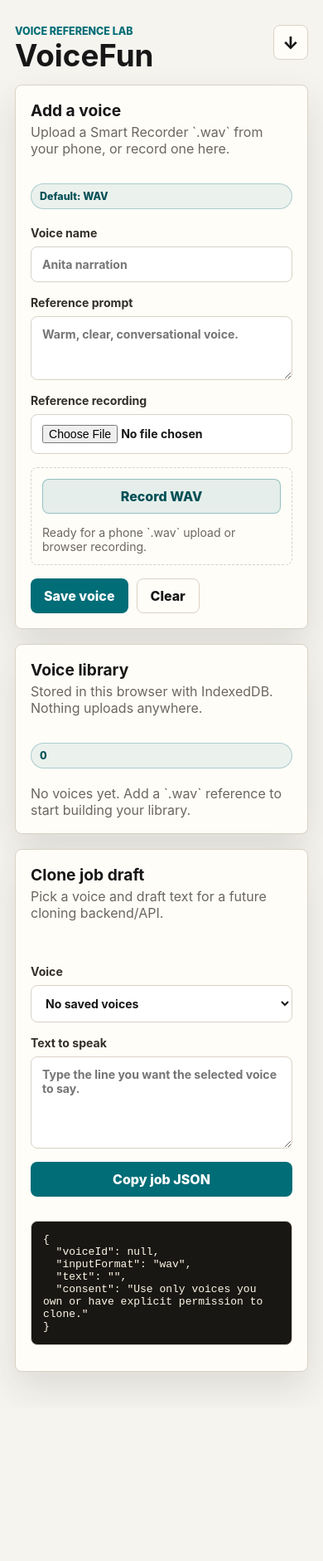
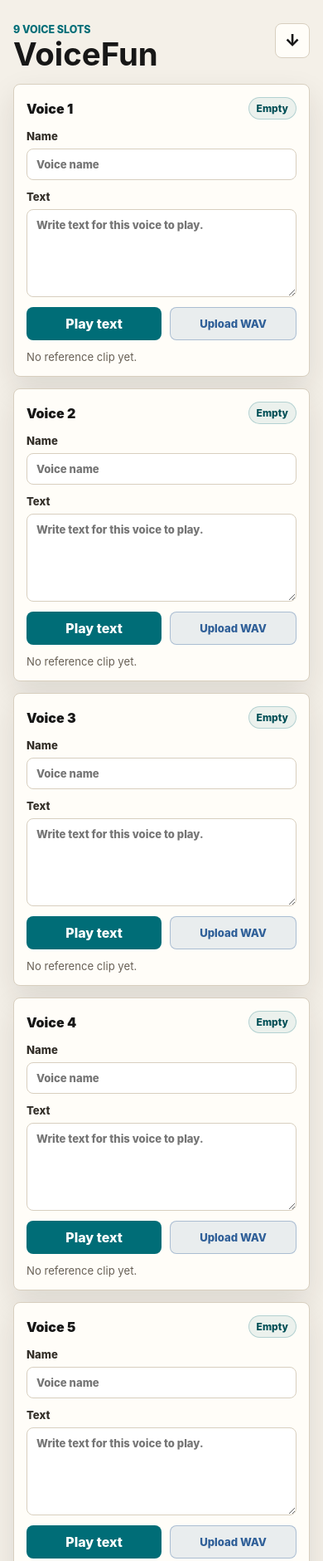
Before and after one commit to patruff/voicefun, a plain HTML site: page index.html in a window 390 px wide. Shown: the top 1881 px of the page at 83% size. Before the commit the page ends 1697 px from the top, so only its background shows below. Drawn offline with Linux system fonts and the light colour scheme.

Commit message:
Convert app to nine voice slots

```diff
--- a/app.js
+++ b/app.js
@@ -1,38 +1,23 @@
 const DB_NAME = "voicefun";
 const DB_VERSION = 1;
 const STORE = "voices";
+const SLOT_COUNT = 9;
 
-const form = document.querySelector("#voiceForm");
-const voiceName = document.querySelector("#voiceName");
-const voicePrompt = document.querySelector("#voicePrompt");
-const voiceFile = document.querySelector("#voiceFile");
-const recordButton = document.querySelector("#recordButton");
-const recordStatus = document.querySelector("#recordStatus");
-const clearForm = document.querySelector("#clearForm");
-const voiceList = document.querySelector("#voiceList");
-const voiceCount = document.querySelector("#voiceCount");
-const cloneVoice = document.querySelector("#cloneVoice");
-const cloneText = document.querySelector("#cloneText");
-const copyJob = document.querySelector("#copyJob");
-const jobPreview = document.querySelector("#jobPreview");
+const board = document.querySelector("#voiceBoard");
+const template = document.querySelector("#voiceSlotTemplate");
 const exportJson = document.querySelector("#exportJson");
-const template = document.querySelector("#voiceCardTemplate");
 
 let db;
-let audioContext;
-let audioSource;
-let audioProcessor;
-let recordingStream;
-let recordingBuffers = [];
-let recordingLength = 0;
-let isRecording = false;
+let slots = [];
 
 function openDb() {
   return new Promise((resolve, reject) => {
     const request = indexedDB.open(DB_NAME, DB_VERSION);
 
     request.onupgradeneeded = () => {
+      if (!request.result.objectStoreNames.contains(STORE)) {
         request.result.createObjectStore(STORE, { keyPath: "id" });
+      }
     };
 
     request.onsuccess = () => resolve(request.result);
@@ -40,254 +25,212 @@ function openDb() {
   });
 }
 
-function transaction(mode = "readonly") {
+function store(mode = "readonly") {
   return db.transaction(STORE, mode).objectStore(STORE);
 }
 
-function getAllVoices() {
+function getVoice(id) {
   return new Promise((resolve, reject) => {
-    const request = transaction().getAll();
-    request.onsuccess = () => resolve(request.result.sort((a, b) => b.createdAt - a.createdAt));
+    const request = store().get(id);
+    request.onsuccess = () => resolve(request.result);
     request.onerror = () => reject(request.error);
   });
 }
 
-function saveVoice(voice) {
+function saveVoice(slot) {
   return new Promise((resolve, reject) => {
-    const request = transaction("readwrite").put(voice);
+    const request = store("readwrite").put(slot);
     request.onsuccess = () => resolve();
     request.onerror = () => reject(request.error);
   });
 }
 
-function deleteVoice(id) {
+function getAllVoices() {
   return new Promise((resolve, reject) => {
-    const request = transaction("readwrite").delete(id);
-    request.onsuccess = () => resolve();
+    const request = store().getAll();
+    request.onsuccess = () => resolve(request.result);
     request.onerror = () => reject(request.error);
   });
 }
 
 function bytesToSize(bytes) {
+  if (!bytes) return "0 B";
   if (bytes < 1024) return `${bytes} B`;
   if (bytes < 1024 * 1024) return `${(bytes / 1024).toFixed(1)} KB`;
   return `${(bytes / 1024 / 1024).toFixed(1)} MB`;
 }
 
-function sanitizeFilename(name) {
-  return name.trim().toLowerCase().replace(/[^a-z0-9]+/g, "-").replace(/(^-|-$)/g, "") || "voice";
+function slotId(index) {
+  return `slot-${index}`;
 }
 
-function renderJob() {
-  const selected = cloneVoice.value;
-  const payload = {
-    voiceId: selected || null,
-    inputFormat: "wav",
-    text: cloneText.value.trim(),
-    consent: "Use only voices you own or have explicit permission to clone."
+function defaultSlot(index) {
+  return {
+    id: slotId(index),
+    index,
+    name: "",
+    text: "",
+    fileName: "",
+    blob: null,
+    updatedAt: Date.now()
   };
-
-  jobPreview.textContent = JSON.stringify(payload, null, 2);
 }
 
-async function renderVoices() {
-  const voices = await getAllVoices();
-  voiceList.textContent = "";
-  cloneVoice.textContent = "";
-  voiceCount.textContent = String(voices.length);
+function isWav(file) {
+  return file.name.toLowerCase().endsWith(".wav") || file.type === "audio/wav" || file.type === "audio/x-wav";
+}
 
-  if (!voices.length) {
-    const empty = document.createElement("p");
-    empty.className = "voice-notes";
-    empty.textContent = "No voices yet. Add a `.wav` reference to start building your library.";
-    voiceList.append(empty);
+function getSpeechVoice(index) {
+  const voices = window.speechSynthesis.getVoices();
+  return voices[index % voices.length] || null;
+}
 
-    const option = new Option("No saved voices", "");
-    cloneVoice.append(option);
-    renderJob();
+async function persistField(index, updates) {
+  slots[index] = {
+    ...slots[index],
+    ...updates,
+    updatedAt: Date.now()
+  };
+  await saveVoice(slots[index]);
+}
+
+function stopSpeech() {
+  if ("speechSynthesis" in window) {
+    window.speechSynthesis.cancel();
+  }
+}
+
+function playSlot(index) {
+  const slot = slots[index];
+  const text = slot.text.trim();
+
+  if (!("speechSynthesis" in window)) {
+    window.alert("This browser does not support text playback.");
     return;
   }
 
-  for (const voice of voices) {
-    const card = template.content.cloneNode(true);
-    const audioUrl = URL.createObjectURL(voice.blob);
-    card.querySelector("h3").textContent = voice.name;
-    card.querySelector(".voice-meta").textContent = `${voice.fileName} · ${bytesToSize(voice.blob.size)}`;
-    card.querySelector(".voice-notes").textContent = voice.prompt || "No prompt notes yet.";
-    card.querySelector("audio").src = audioUrl;
-    card.querySelector(".delete-button").addEventListener("click", async () => {
-      URL.revokeObjectURL(audioUrl);
-      await deleteVoice(voice.id);
-      await renderVoices();
-    });
-    voiceList.append(card);
-
-    cloneVoice.append(new Option(voice.name, voice.id));
+  if (!text) {
+    window.alert("Write some text in this voice slot first.");
+    return;
   }
 
-  renderJob();
+  stopSpeech();
+  const utterance = new SpeechSynthesisUtterance(text);
+  const voice = getSpeechVoice(index);
+  if (voice) utterance.voice = voice;
+  utterance.rate = 1;
+  utterance.pitch = 1;
+  window.speechSynthesis.speak(utterance);
 }
 
-function blobToWavFile(blob, fallbackName) {
-  const fileName = `${sanitizeFilename(fallbackName)}.wav`;
-  return new File([blob], fileName, { type: "audio/wav" });
+function renderSlot(slot) {
+  const fragment = template.content.cloneNode(true);
+  const article = fragment.querySelector(".voice-slot");
+  const number = fragment.querySelector(".slot-number");
+  const status = fragment.querySelector(".slot-status");
+  const nameInput = fragment.querySelector(".voice-name");
+  const textInput = fragment.querySelector(".voice-text");
+  const fileInput = fragment.querySelector(".voice-file");
+  const playButton = fragment.querySelector(".play-button");
+  const audio = fragment.querySelector(".reference-audio");
+  const meta = fragment.querySelector(".reference-meta");
+
+  article.dataset.slot = String(slot.index + 1);
+  number.textContent = `Voice ${slot.index + 1}`;
+  nameInput.value = slot.name;
+  textInput.value = slot.text;
+  status.textContent = slot.blob ? "Reference ready" : "Empty";
+
+  if (slot.blob) {
+    audio.src = URL.createObjectURL(slot.blob);
+    audio.hidden = false;
+    meta.textContent = `${slot.fileName} · ${bytesToSize(slot.blob.size)}`;
+  } else {
+    audio.hidden = true;
   }
 
-function encodeWav(buffers, sampleRate) {
-  const samples = new Float32Array(recordingLength);
-  let offset = 0;
+  nameInput.addEventListener("change", () => {
+    persistField(slot.index, { name: nameInput.value.trim() });
+  });
 
-  for (const buffer of buffers) {
-    samples.set(buffer, offset);
-    offset += buffer.length;
+  textInput.addEventListener("input", () => {
+    persistField(slot.index, { text: textInput.value });
+  });
+
+  fileInput.addEventListener("change", async () => {
+    const file = fileInput.files[0];
+    if (!file) return;
+
+    if (!isWav(file)) {
+      meta.textContent = "Use a `.wav` reference clip for this slot.";
+      fileInput.value = "";
+      return;
     }
 
-  const dataSize = samples.length * 2;
-  const arrayBuffer = new ArrayBuffer(44 + dataSize);
-  const view = new DataView(arrayBuffer);
+    await persistField(slot.index, {
+      fileName: file.name,
+      blob: file
+    });
 
-  function writeString(position, value) {
-    for (let i = 0; i < value.length; i += 1) {
-      view.setUint8(position + i, value.charCodeAt(i));
+    status.textContent = "Reference ready";
+    audio.src = URL.createObjectURL(file);
+    audio.hidden = false;
+    meta.textContent = `${file.name} · ${bytesToSize(file.size)}`;
+  });
+
+  playButton.addEventListener("click", () => playSlot(slot.index));
+
+  return fragment;
+}
+
+async function renderBoard() {
+  board.textContent = "";
+  slots = [];
+
+  for (let index = 0; index < SLOT_COUNT; index += 1) {
+    const saved = await getVoice(slotId(index));
+    const slot = {
+      ...defaultSlot(index),
+      ...saved,
+      id: slotId(index),
+      index
+    };
+    slots.push(slot);
+    board.append(renderSlot(slot));
   }
 }
 
-  writeString(0, "RIFF");
-  view.setUint32(4, 36 + dataSize, true);
-  writeString(8, "WAVE");
-  writeString(12, "fmt ");
-  view.setUint32(16, 16, true);
-  view.setUint16(20, 1, true);
-  view.setUint16(22, 1, true);
-  view.setUint32(24, sampleRate, true);
-  view.setUint32(28, sampleRate * 2, true);
-  view.setUint16(32, 2, true);
-  view.setUint16(34, 16, true);
-  writeString(36, "data");
-  view.setUint32(40, dataSize, true);
-
-  let index = 44;
-  for (const sample of samples) {
-    const clamped = Math.max(-1, Math.min(1, sample));
-    view.setInt16(index, clamped < 0 ? clamped * 0x8000 : clamped * 0x7fff, true);
-    index += 2;
-  }
-
-  return new Blob([view], { type: "audio/wav" });
-}
-
-async function startRecording() {
-  recordingStream = await navigator.mediaDevices.getUserMedia({ audio: true });
-  audioContext = new AudioContext();
-  audioSource = audioContext.createMediaStreamSource(recordingStream);
-  audioProcessor = audioContext.createScriptProcessor(4096, 1, 1);
-  recordingBuffers = [];
-  recordingLength = 0;
-
-  audioProcessor.onaudioprocess = (event) => {
-    if (!isRecording) return;
-    const channel = event.inputBuffer.getChannelData(0);
-    recordingBuffers.push(new Float32Array(channel));
-    recordingLength += channel.length;
-  };
-
-  audioSource.connect(audioProcessor);
-  audioProcessor.connect(audioContext.destination);
-  isRecording = true;
-  recordButton.textContent = "Stop";
-  recordStatus.textContent = "Recording...";
-}
-
-async function stopRecording() {
-  isRecording = false;
-  audioProcessor?.disconnect();
-  audioSource?.disconnect();
-  recordingStream?.getTracks().forEach((track) => track.stop());
-
-  const wavBlob = encodeWav(recordingBuffers, audioContext.sampleRate);
-  await audioContext.close();
-  const file = blobToWavFile(wavBlob, voiceName.value || "browser-recording");
-  const transfer = new DataTransfer();
-  transfer.items.add(file);
-  voiceFile.files = transfer.files;
-  recordStatus.textContent = "Recording captured as WAV.";
-  recordButton.textContent = "Record WAV";
-}
-
-recordButton.addEventListener("click", async () => {
-  try {
-    if (isRecording) {
-      await stopRecording();
-      return;
-    }
-    await startRecording();
-  } catch (error) {
-    recordStatus.textContent = `Microphone unavailable: ${error.message}`;
-  }
-});
-
-form.addEventListener("submit", async (event) => {
-  event.preventDefault();
-  const file = voiceFile.files[0];
-
-  if (!file) return;
-  if (!file.name.toLowerCase().endsWith(".wav") && file.type !== "audio/wav") {
-    recordStatus.textContent = "Please use a `.wav` reference recording.";
-    return;
-  }
-
-  await saveVoice({
-    id: crypto.randomUUID(),
-    name: voiceName.value.trim(),
-    prompt: voicePrompt.value.trim(),
-    fileName: file.name,
-    blob: file,
-    createdAt: Date.now()
-  });
-
-  form.reset();
-  recordStatus.textContent = "Voice saved locally.";
-  await renderVoices();
-});
-
-clearForm.addEventListener("click", () => {
-  form.reset();
-  recordStatus.textContent = "Ready for a phone `.wav` upload or browser recording.";
-});
-
-cloneVoice.addEventListener("change", renderJob);
-cloneText.addEventListener("input", renderJob);
-
-copyJob.addEventListener("click", async () => {
-  await navigator.clipboard.writeText(jobPreview.textContent);
-  copyJob.textContent = "Copied";
-  setTimeout(() => {
-    copyJob.textContent = "Copy job JSON";
-  }, 1200);
-});
-
 exportJson.addEventListener("click", async () => {
   const voices = await getAllVoices();
-  const manifest = voices.map(({ blob, ...voice }) => ({
+  const manifest = voices
+    .filter((voice) => voice.id.startsWith("slot-"))
+    .sort((a, b) => a.index - b.index)
+    .map(({ blob, ...voice }) => ({
       ...voice,
-    size: blob.size,
-    type: blob.type || "audio/wav"
+      hasReference: Boolean(blob),
+      referenceSize: blob?.size || 0,
+      referenceType: blob?.type || "audio/wav"
     }));
-  const blob = new Blob([JSON.stringify({ app: "VoiceFun", voices: manifest }, null, 2)], {
+
+  const blob = new Blob([JSON.stringify({ app: "VoiceFun", maxVoices: SLOT_COUNT, voices: manifest }, null, 2)], {
     type: "application/json"
   });
   const link = document.createElement("a");
   link.href = URL.createObjectURL(blob);
-  link.download = "voicefun-library.json";
+  link.download = "voicefun-board.json";
   link.click();
   URL.revokeObjectURL(link.href);
 });
 
+if ("speechSynthesis" in window) {
+  window.speechSynthesis.addEventListener?.("voiceschanged", () => {});
+}
+
 openDb()
   .then((database) => {
     db = database;
-    return renderVoices();
+    return renderBoard();
   })
   .catch((error) => {
-    document.body.innerHTML = `<main class="panel"><h1>VoiceFun</h1><p>Could not open local storage: ${error.message}</p></main>`;
+    document.body.innerHTML = `<main class="error-panel"><h1>VoiceFun</h1><p>Could not open local storage: ${error.message}</p></main>`;
   });
--- a/index.html
+++ b/index.html
@@ -4,108 +4,50 @@
     <meta charset="utf-8">
     <meta name="viewport" content="width=device-width, initial-scale=1">
     <title>VoiceFun</title>
-    <meta name="description" content="A local-first voice reference manager for voice cloning experiments.">
+    <meta name="description" content="A 3 x 3 voice board for WAV reference clips and text playback.">
     <link rel="stylesheet" href="styles.css">
   </head>
   <body>
     <header class="app-header">
       <div>
-        <p class="eyebrow">Voice reference lab</p>
+        <p class="eyebrow">9 voice slots</p>
         <h1>VoiceFun</h1>
       </div>
-      <button class="icon-button" id="exportJson" type="button" title="Export voice library">
+      <button class="icon-button" id="exportJson" type="button" title="Export voice board">
         <span aria-hidden="true">↓</span>
-        <span class="sr-only">Export voice library</span>
+        <span class="sr-only">Export voice board</span>
       </button>
     </header>
 
-    <main class="app-shell">
-      <section class="panel composer" aria-labelledby="add-voice-title">
-        <div class="panel-heading">
-          <div>
-            <h2 id="add-voice-title">Add a voice</h2>
-            <p>Upload a Smart Recorder `.wav` from your phone, or record one here.</p>
-          </div>
-          <span class="format-pill">Default: WAV</span>
-        </div>
+    <main class="voice-board" id="voiceBoard" aria-live="polite"></main>
 
-        <form id="voiceForm" class="voice-form">
-          <label>
-            Voice name
-            <input id="voiceName" name="voiceName" type="text" placeholder="Anita narration" autocomplete="off" required>
-          </label>
-
-          <label>
-            Reference prompt
-            <textarea id="voicePrompt" name="voicePrompt" rows="3" placeholder="Warm, clear, conversational voice."></textarea>
-          </label>
-
-          <label>
-            Reference recording
-            <input id="voiceFile" name="voiceFile" type="file" accept=".wav,audio/wav,audio/x-wav" required>
-          </label>
-
-          <div class="recorder">
-            <button id="recordButton" class="secondary-button" type="button">Record WAV</button>
-            <p id="recordStatus">Ready for a phone `.wav` upload or browser recording.</p>
-          </div>
-
-          <div class="form-actions">
-            <button class="primary-button" type="submit">Save voice</button>
-            <button class="ghost-button" id="clearForm" type="button">Clear</button>
-          </div>
-        </form>
-      </section>
-
-      <section class="panel" aria-labelledby="library-title">
-        <div class="panel-heading">
-          <div>
-            <h2 id="library-title">Voice library</h2>
-            <p>Stored in this browser with IndexedDB. Nothing uploads anywhere.</p>
-          </div>
-          <span id="voiceCount" class="count-badge">0</span>
-        </div>
-
-        <div id="voiceList" class="voice-list" aria-live="polite"></div>
-      </section>
-
-      <section class="panel output-panel" aria-labelledby="clone-title">
-        <div class="panel-heading">
-          <div>
-            <h2 id="clone-title">Clone job draft</h2>
-            <p>Pick a voice and draft text for a future cloning backend/API.</p>
-          </div>
+    <template id="voiceSlotTemplate">
+      <article class="voice-slot">
+        <div class="slot-topline">
+          <span class="slot-number"></span>
+          <span class="slot-status">Empty</span>
         </div>
 
         <label>
-          Voice
-          <select id="cloneVoice"></select>
+          Name
+          <input class="voice-name" type="text" placeholder="Voice name" autocomplete="off">
         </label>
 
         <label>
-          Text to speak
-          <textarea id="cloneText" rows="5" placeholder="Type the line you want the selected voice to say."></textarea>
+          Text
+          <textarea class="voice-text" rows="4" placeholder="Write text for this voice to play."></textarea>
         </label>
 
-        <button class="primary-button" id="copyJob" type="button">Copy job JSON</button>
-        <pre id="jobPreview" aria-live="polite">{}</pre>
-      </section>
-    </main>
+        <div class="slot-actions">
+          <button class="primary-button play-button" type="button">Play text</button>
+          <label class="upload-button">
+            Upload WAV
+            <input class="voice-file" type="file" accept=".wav,audio/wav,audio/x-wav">
+          </label>
+        </div>
 
-    <template id="voiceCardTemplate">
-      <article class="voice-card">
-        <div class="voice-card-header">
-          <div>
-            <h3></h3>
-            <p class="voice-meta"></p>
-          </div>
-          <button class="icon-button delete-button" type="button" title="Delete voice">
-            <span aria-hidden="true">×</span>
-            <span class="sr-only">Delete voice</span>
-          </button>
-        </div>
-        <p class="voice-notes"></p>
-        <audio controls preload="metadata"></audio>
+        <audio class="reference-audio" controls preload="metadata"></audio>
+        <p class="reference-meta">No reference clip yet.</p>
       </article>
     </template>
 
--- a/styles.css
+++ b/styles.css
@@ -1,15 +1,15 @@
 :root {
   color-scheme: light;
-  --bg: #f6f4ef;
+  --bg: #f4f0e8;
   --ink: #171717;
-  --muted: #6b665f;
+  --muted: #686056;
   --panel: #fffdf8;
-  --line: #d9d2c5;
+  --line: #d8cfbf;
   --accent: #006d77;
   --accent-strong: #004f56;
+  --blue: #2f5f98;
   --rose: #b23a48;
-  --gold: #e0a100;
-  --shadow: 0 18px 45px rgba(35, 31, 25, 0.12);
+  --shadow: 0 14px 36px rgba(35, 31, 25, 0.11);
 }
 
 * {
@@ -26,7 +26,6 @@ body {
 
 button,
 input,
-select,
 textarea {
   font: inherit;
 }
@@ -35,178 +34,146 @@ textarea {
   display: flex;
   align-items: center;
   justify-content: space-between;
-  gap: 24px;
-  padding: 30px clamp(18px, 4vw, 52px) 18px;
+  gap: 20px;
+  padding: 28px clamp(16px, 4vw, 42px) 18px;
 }
 
 .eyebrow {
   margin: 0 0 5px;
   color: var(--accent);
   font-size: 0.78rem;
-  font-weight: 800;
+  font-weight: 850;
   text-transform: uppercase;
 }
 
 h1,
-h2,
-h3,
 p {
   margin-top: 0;
 }
 
 h1 {
   margin-bottom: 0;
-  font-size: clamp(2.3rem, 5vw, 4.7rem);
+  font-size: clamp(2.4rem, 5vw, 4.5rem);
   line-height: 0.92;
 }
 
-h2 {
-  margin-bottom: 4px;
-  font-size: 1.2rem;
+.voice-board {
+  display: grid;
+  grid-template-columns: repeat(3, minmax(0, 1fr));
+  gap: 14px;
+  padding: 0 clamp(16px, 4vw, 42px) 42px;
 }
 
-h3 {
-  margin-bottom: 2px;
-  font-size: 1rem;
-}
-
-.app-shell {
-  display: grid;
-  grid-template-columns: minmax(280px, 0.95fr) minmax(320px, 1.25fr);
-  gap: 18px;
-  padding: 0 clamp(18px, 4vw, 52px) 44px;
-}
-
-.panel {
+.voice-slot,
+.error-panel {
   min-width: 0;
   border: 1px solid var(--line);
   border-radius: 8px;
   background: var(--panel);
   box-shadow: var(--shadow);
-  padding: clamp(18px, 3vw, 26px);
+  padding: 15px;
 }
 
-.composer {
-  grid-row: span 2;
+.voice-slot {
+  display: grid;
+  gap: 12px;
 }
 
-.panel-heading {
+.slot-topline,
+.slot-actions {
   display: flex;
-  align-items: flex-start;
+  align-items: center;
   justify-content: space-between;
-  gap: 16px;
-  margin-bottom: 20px;
+  gap: 10px;
 }
 
-.panel-heading p,
-.voice-meta,
-.voice-notes,
-#recordStatus {
-  color: var(--muted);
+.slot-number {
+  color: var(--ink);
+  font-weight: 900;
 }
 
-.format-pill,
-.count-badge {
-  flex: 0 0 auto;
-  border: 1px solid rgba(0, 109, 119, 0.28);
+.slot-status {
+  border: 1px solid rgba(0, 109, 119, 0.24);
   border-radius: 999px;
+  background: rgba(0, 109, 119, 0.08);
   color: var(--accent-strong);
-  background: rgba(0, 109, 119, 0.08);
-  padding: 7px 10px;
-  font-size: 0.78rem;
-  font-weight: 800;
-}
-
-.voice-form,
-.output-panel {
-  display: grid;
-  gap: 16px;
+  padding: 5px 9px;
+  font-size: 0.75rem;
+  font-weight: 850;
 }
 
 label {
   display: grid;
-  gap: 8px;
+  gap: 7px;
   color: #332f29;
-  font-size: 0.88rem;
-  font-weight: 750;
+  font-size: 0.82rem;
+  font-weight: 800;
 }
 
 input,
-select,
 textarea {
   width: 100%;
   border: 1px solid var(--line);
   border-radius: 8px;
   background: #fff;
   color: var(--ink);
-  padding: 12px 13px;
+  padding: 10px 11px;
 }
 
 textarea {
+  min-height: 106px;
   resize: vertical;
 }
 
 input:focus,
-select:focus,
 textarea:focus,
-button:focus-visible {
+button:focus-visible,
+.upload-button:focus-within {
   outline: 3px solid rgba(0, 109, 119, 0.2);
   outline-offset: 2px;
 }
 
-.recorder {
-  display: flex;
-  align-items: center;
-  gap: 14px;
-  padding: 13px;
-  border: 1px dashed var(--line);
-  border-radius: 8px;
-}
-
-#recordStatus {
-  margin: 0;
-  font-size: 0.88rem;
-}
-
-.form-actions {
-  display: flex;
-  flex-wrap: wrap;
-  gap: 10px;
-}
-
-button {
-  min-height: 42px;
-  border: 0;
+button,
+.upload-button {
+  min-height: 40px;
   border-radius: 8px;
   cursor: pointer;
   font-weight: 850;
 }
 
-.primary-button,
-.secondary-button,
-.ghost-button {
-  padding: 0 16px;
+button {
+  border: 0;
 }
 
 .primary-button {
+  flex: 1 1 130px;
   background: var(--accent);
   color: #fff;
+  padding: 0 14px;
 }
 
 .primary-button:hover {
   background: var(--accent-strong);
 }
 
-.secondary-button {
-  border: 1px solid rgba(0, 109, 119, 0.35);
-  background: rgba(0, 109, 119, 0.1);
-  color: var(--accent-strong);
+.upload-button {
+  display: inline-grid;
+  position: relative;
+  flex: 1 1 120px;
+  place-items: center;
+  border: 1px solid rgba(47, 95, 152, 0.34);
+  background: rgba(47, 95, 152, 0.1);
+  color: var(--blue);
+  padding: 0 12px;
+  text-align: center;
 }
 
-.ghost-button {
-  border: 1px solid var(--line);
-  background: transparent;
-  color: var(--ink);
+.upload-button input {
+  position: absolute;
+  width: 1px;
+  height: 1px;
+  opacity: 0;
+  pointer-events: none;
 }
 
 .icon-button {
@@ -217,54 +184,18 @@ button {
   border: 1px solid var(--line);
   background: var(--panel);
   color: var(--ink);
-  font-size: 1.3rem;
+  font-size: 1.25rem;
 }
 
-.voice-list {
-  display: grid;
-  grid-template-columns: repeat(auto-fill, minmax(240px, 1fr));
-  gap: 12px;
-}
-
-.voice-card {
-  display: grid;
-  gap: 12px;
-  min-width: 0;
-  border: 1px solid var(--line);
-  border-radius: 8px;
-  padding: 14px;
-  background: #fff;
-}
-
-.voice-card-header {
-  display: flex;
-  justify-content: space-between;
-  gap: 10px;
-}
-
-.voice-meta,
-.voice-notes {
-  margin-bottom: 0;
-  overflow-wrap: anywhere;
-}
-
-audio {
+.reference-audio {
   width: 100%;
 }
 
-.delete-button {
-  color: var(--rose);
-}
-
-pre {
-  min-height: 130px;
-  overflow: auto;
-  border: 1px solid var(--line);
-  border-radius: 8px;
-  background: #191713;
-  color: #fff8e8;
-  padding: 14px;
-  white-space: pre-wrap;
+.reference-meta {
+  margin-bottom: 0;
+  color: var(--muted);
+  font-size: 0.82rem;
+  overflow-wrap: anywhere;
 }
 
 .sr-only {
@@ -276,27 +207,18 @@ pre {
   white-space: nowrap;
 }
 
-@media (max-width: 880px) {
-  .app-shell {
-    grid-template-columns: 1fr;
-  }
-
-  .composer {
-    grid-row: auto;
+@media (max-width: 1050px) {
+  .voice-board {
+    grid-template-columns: repeat(2, minmax(0, 1fr));
   }
 }
 
-@media (max-width: 560px) {
+@media (max-width: 680px) {
   .app-header {
     align-items: flex-start;
   }
 
-  .panel-heading,
-  .recorder {
-    display: grid;
-  }
-
-  .voice-list {
+  .voice-board {
     grid-template-columns: 1fr;
   }
 }
```
Also changed, not shown: README.md. Lines whose indentation alone changed are shown as unchanged.
